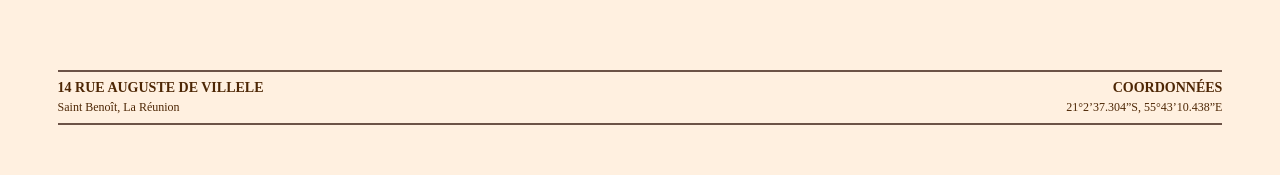
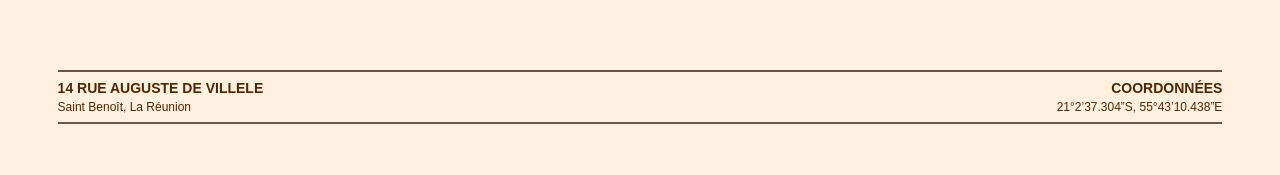
Before and after one commit to vittoriobusatta/DecorTakaz, a Next.js app: page / in a window 1280 px wide. Shown: the part 579-754 px from the top of the page. Built offline with nearby package versions, Linux system fonts and the light colour scheme; a web font is replaced by a local one.

Commit message:
try to fix font

```diff
--- a/styles/01-config/_variables.scss
+++ b/styles/01-config/_variables.scss
@@ -5,7 +5,7 @@ $color2: #f1af76;
 $color3: #a66c34;
 $TuskerGrotesk: "Tusker Grotesk";
 $TuskerGroteskMedium: "Tusker Grotesk Medium";
-$RivalSans: "Rival Sans";
+$RivalSans: "rival-sans", sans-serif;
 
 $titleColor: #6c5347;
 $primaryColor: #745033;
```
